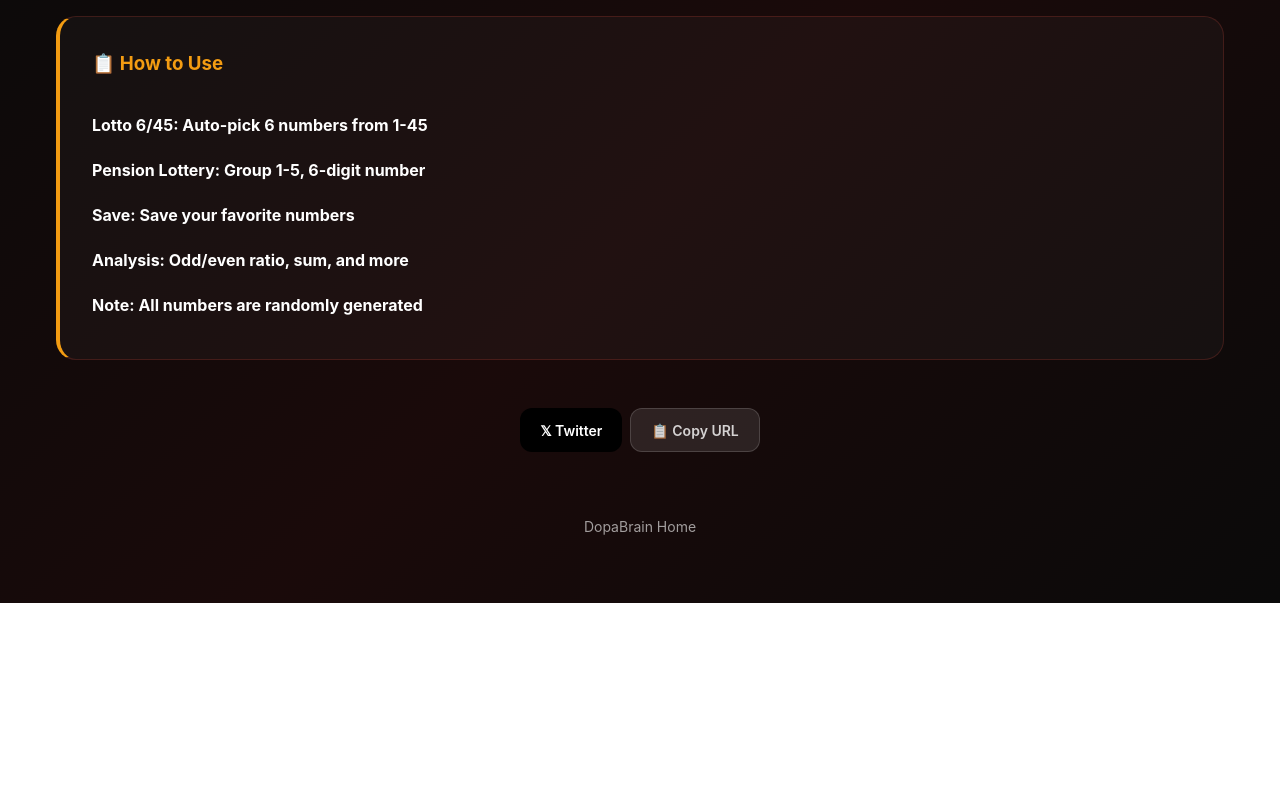
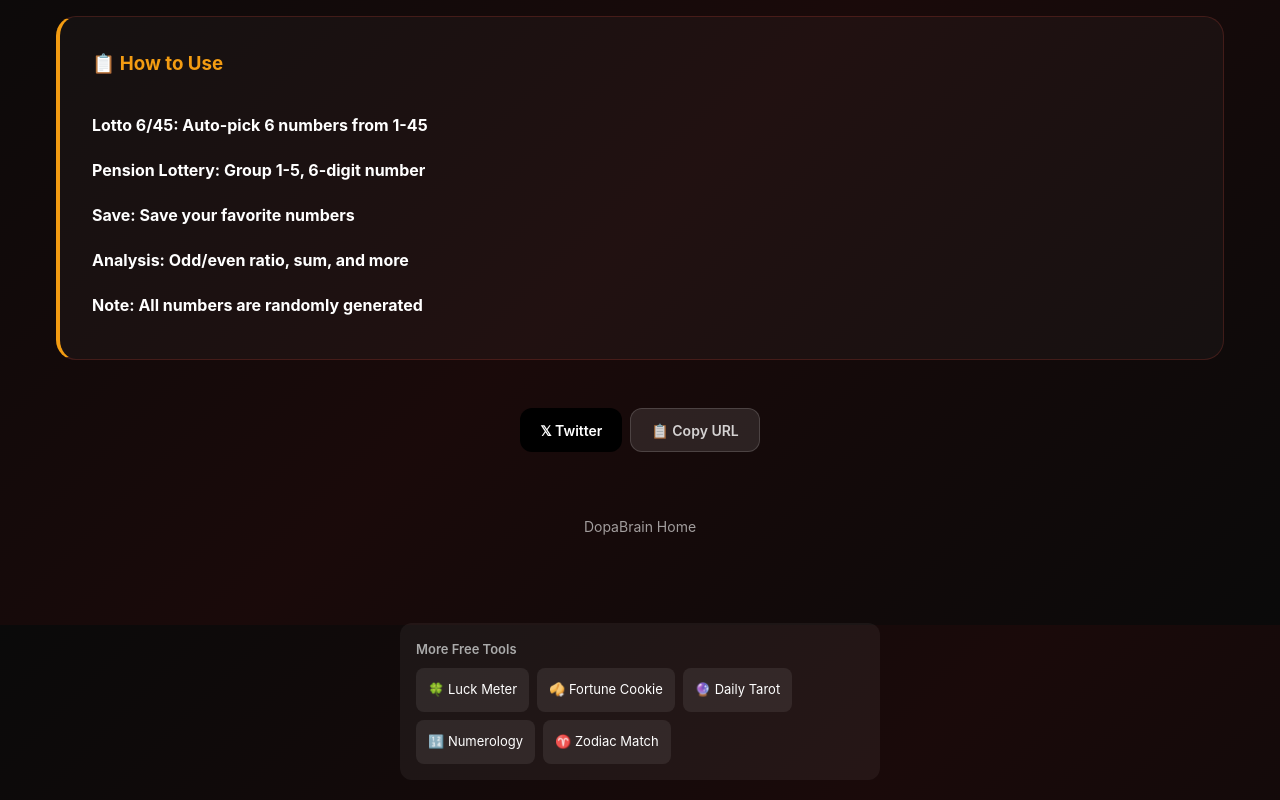
Before and after one commit to swp1234/lottery, a plain HTML site: page index.html in a window 1280 px wide. Shown: the part 2575-3375 px from the top of the page. Before the commit the page ends 3178 px from the top, so only its background shows below. Drawn offline with Linux system fonts and the light colour scheme; a script that the page names is missing.

Commit message:
feat: add SEO internal links section

```diff
--- a/index.html
+++ b/index.html
@@ -351,6 +351,16 @@
       });
     }
   </script>
+  <section class="related-games" style="margin:20px auto;padding:16px;max-width:480px;background:rgba(255,255,255,0.05);border-radius:12px;">
+    <p style="font-size:13px;color:#aaa;margin:0 0 8px 0;font-weight:600;">More Free Tools</p>
+    <div style="display:flex;gap:8px;flex-wrap:wrap;">
+      <a href="/luck-meter/" style="padding:6px 12px;background:rgba(255,255,255,0.08);border-radius:8px;text-decoration:none;color:inherit;font-size:13px;">🍀 Luck Meter</a>
+      <a href="/fortune-cookie/" style="padding:6px 12px;background:rgba(255,255,255,0.08);border-radius:8px;text-decoration:none;color:inherit;font-size:13px;">🥠 Fortune Cookie</a>
+      <a href="/daily-tarot/" style="padding:6px 12px;background:rgba(255,255,255,0.08);border-radius:8px;text-decoration:none;color:inherit;font-size:13px;">🔮 Daily Tarot</a>
+      <a href="/numerology/" style="padding:6px 12px;background:rgba(255,255,255,0.08);border-radius:8px;text-decoration:none;color:inherit;font-size:13px;">🔢 Numerology</a>
+      <a href="/zodiac-match/" style="padding:6px 12px;background:rgba(255,255,255,0.08);border-radius:8px;text-decoration:none;color:inherit;font-size:13px;">♈ Zodiac Match</a>
+    </div>
+  </section>
   <script src="/portal/js/cross-promo.js" defer></script>
 </body>
 </html>
```
